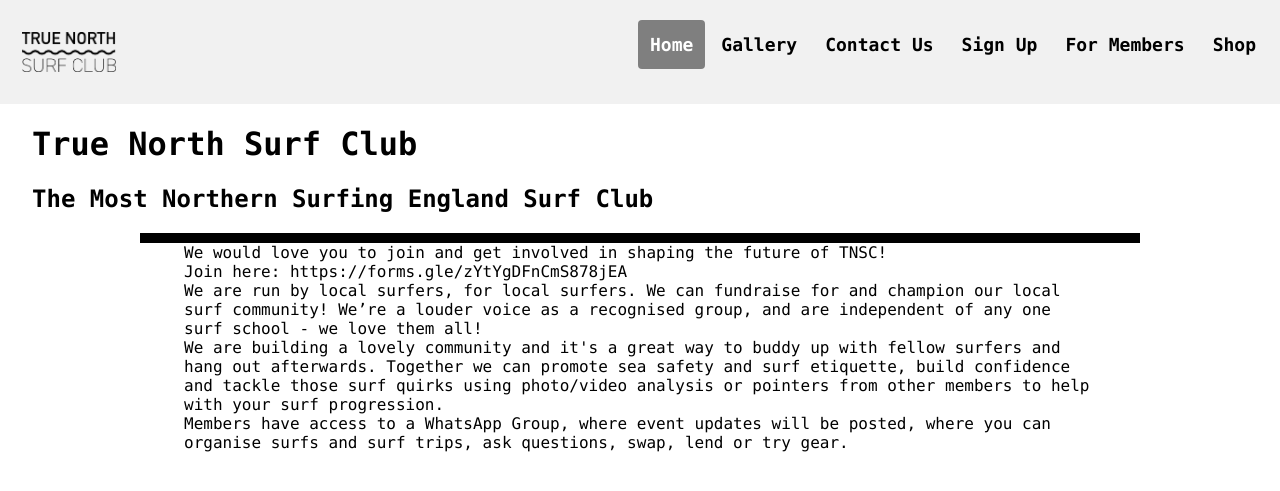
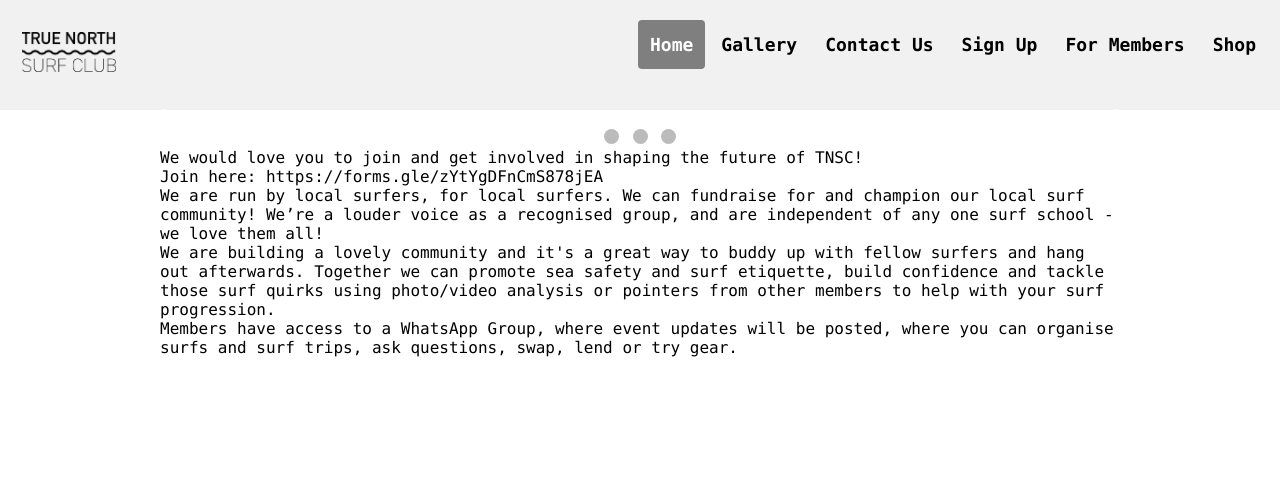
Before and after one commit to benkelly2/KV6002, a PHP site: page / in a window 1280 px wide. Shown: the top 491 px of the page. Run offline with PHP 8.4, Linux system fonts and the light colour scheme.

Commit message:
attempting slideshow

```diff
--- a/TrueNorth Surfing/css/style.css
+++ b/TrueNorth Surfing/css/style.css
@@ -88,18 +88,45 @@ body {
     text-justify: auto;
 }
 
-.mySlides {display: none;}
-img {vertical-align: middle;}
+* {box-sizing:border-box}
 
 /* Slideshow container */
 .slideshow-container {
     max-width: 1000px;
-  height: auto;
     position: relative;
     margin: auto;
-	border-style: solid;
-	border-width: thick;
-	border-color: #000000;
+}
+
+/* Hide the images by default */
+.mySlides {
+    display: none;
+}
+
+/* Next & previous buttons */
+.prev, .next {
+    cursor: pointer;
+    position: absolute;
+    top: 50%;
+    width: auto;
+    margin-top: -22px;
+    padding: 16px;
+    color: white;
+    font-weight: bold;
+    font-size: 18px;
+    transition: 0.6s ease;
+    border-radius: 0 3px 3px 0;
+    user-select: none;
+}
+
+/* Position the "next button" to the right */
+.next {
+    right: 0;
+    border-radius: 3px 0 0 3px;
+}
+
+/* On hover, add a black background color with a little bit see-through */
+.prev:hover, .next:hover {
+    background-color: rgba(0,0,0,0.8);
 }
 
 /* Caption text */
@@ -113,22 +140,35 @@ img {vertical-align: middle;}
     text-align: center;
 }
 
-.active {
+/* Number text (1/3 etc) */
+.numbertext {
+    color: #f2f2f2;
+    font-size: 12px;
+    padding: 8px 12px;
+    position: absolute;
+    top: 0;
+}
+
+/* The dots/bullets/indicators */
+.dot {
+    cursor: pointer;
+    height: 15px;
+    width: 15px;
+    margin: 0 2px;
+    background-color: #bbb;
+    border-radius: 50%;
+    display: inline-block;
+    transition: background-color 0.6s ease;
+}
+
+.active, .dot:hover {
     background-color: #717171;
 }
 
 /* Fading animation */
 .fade {
-  -webkit-animation-name: fade;
-  -webkit-animation-duration: 1.5s;
     animation-name: fade;
     animation-duration: 1.5s;
-	text-align:center;
-}
-
-@-webkit-keyframes fade {
-  from {opacity: .4}
-  to {opacity: 1}
 }
 
 @keyframes fade {
--- a/TrueNorth Surfing/index.php
+++ b/TrueNorth Surfing/index.php
@@ -20,49 +20,41 @@
         </div>
     </div>
 
-    <script>
-        var slideIndex = 0;
-        showSlides();
 
-        function showSlides() {
-            var i;
-            var slides = document.getElementsByClassName("mySlides");
-            var dots = document.getElementsByClassName("dot");
-            for (i = 0; i < slides.length; i++) {
-            slides[i].style.display = "none";
-            }
-            slideIndex++;
-            if (slideIndex > slides.length) {slideIndex = 1}
-            for (i = 0; i < dots.length; i++) {
-                dots[i].className = dots[i].className.replace(" active", "");
-            }
-            slides[slideIndex-1].style.display = "block";
-            dots[slideIndex-1].className += " active";
-            setTimeout(showSlides, 4000); // Change image every 2 seconds
-        }
-    </script>
 
-    <div class="main-body">
-        <h1>True North Surf Club</h1>
-        <h2>The Most Northern Surfing England Surf Club</h2>
-
+    <!-- Slideshow container -->
 <div class="slideshow-container">
 
+<!-- Full-width images with number and caption text -->
 <div class="mySlides fade">
-                <img src="./img/jumanji.png" style="width:100%">
-                <div class="text"><strong>Caption1</strong></div>
+  <div class="numbertext">1 / 3</div>
+  <img src="img1.jpg" style="width:100%">
+  <div class="text">Caption Text</div>
 </div>
 
 <div class="mySlides fade">
-                <img src="./img/blackpanther.jpg" style="width:100%">
-                <div class="text"><strong>Caption2</strong></div>
+  <div class="numbertext">2 / 3</div>
+  <img src="img2.jpg" style="width:100%">
+  <div class="text">Caption Two</div>
 </div>
 
 <div class="mySlides fade">
-                <img src="./img/gamenight.png" style="width:100%">
-                <div class="text"><strong>Caption3</strong></div>
+  <div class="numbertext">3 / 3</div>
+  <img src="img3.jpg" style="width:100%">
+  <div class="text">Caption Three</div>
 </div>
 
+<!-- Next and previous buttons -->
+<a class="prev" onclick="plusSlides(-1)">&#10094;</a>
+<a class="next" onclick="plusSlides(1)">&#10095;</a>
+</div>
+<br>
+
+<!-- The dots/circles -->
+<div style="text-align:center">
+<span class="dot" onclick="currentSlide(1)"></span>
+<span class="dot" onclick="currentSlide(2)"></span>
+<span class="dot" onclick="currentSlide(3)"></span>
 </div>
 
         <!-- <img class="tnsc-banner" src="img/TrueNorthSurfClubBanner.png" alt="True North Surf Club Banner"/> -->
```
Also changed, not shown: TrueNorth Surfing/src/index.php (+68 -1 lines), TrueNorth Surfing/src/scripts/slideshow.js (added, +28 -0 lines). Lines whose indentation alone changed are shown as unchanged.
